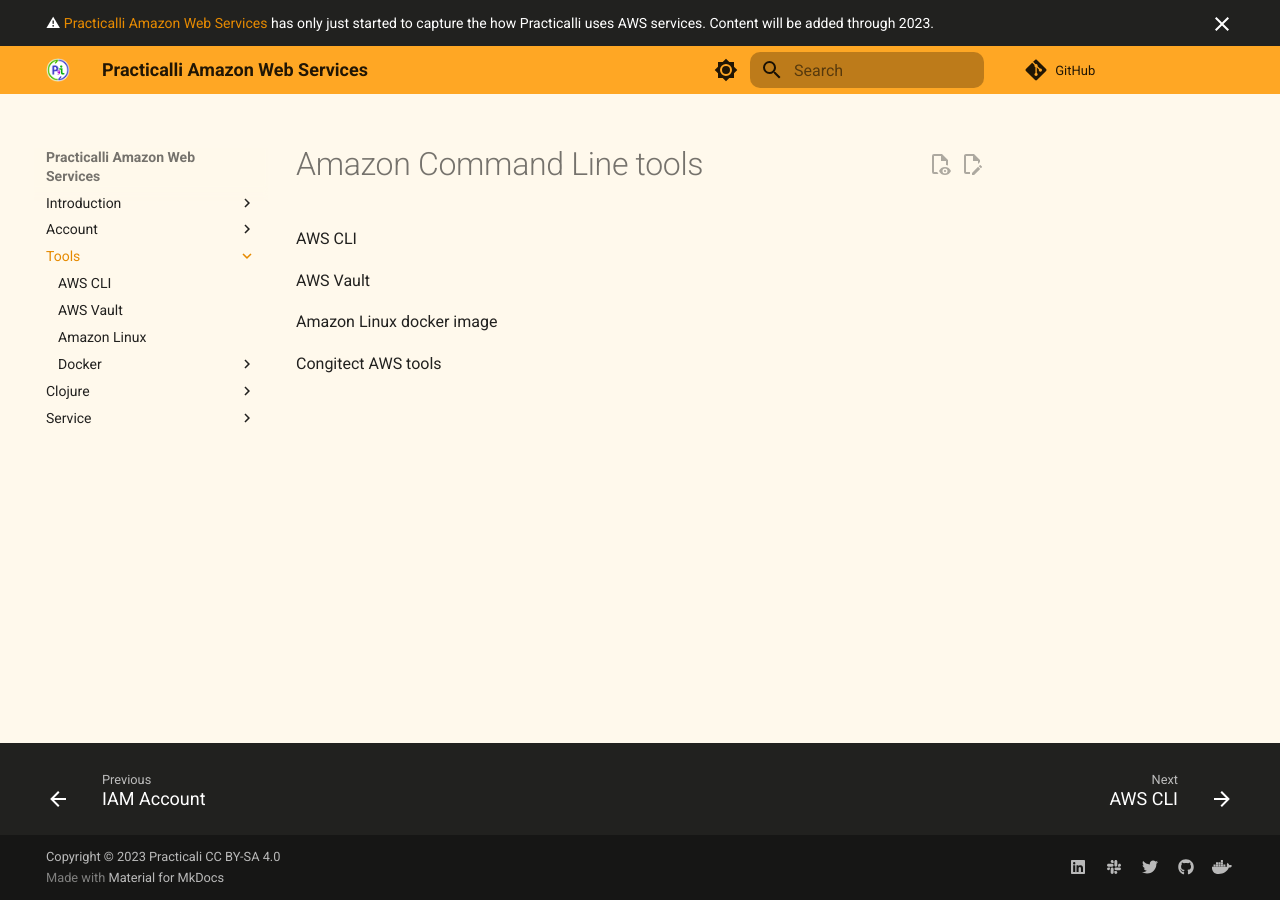
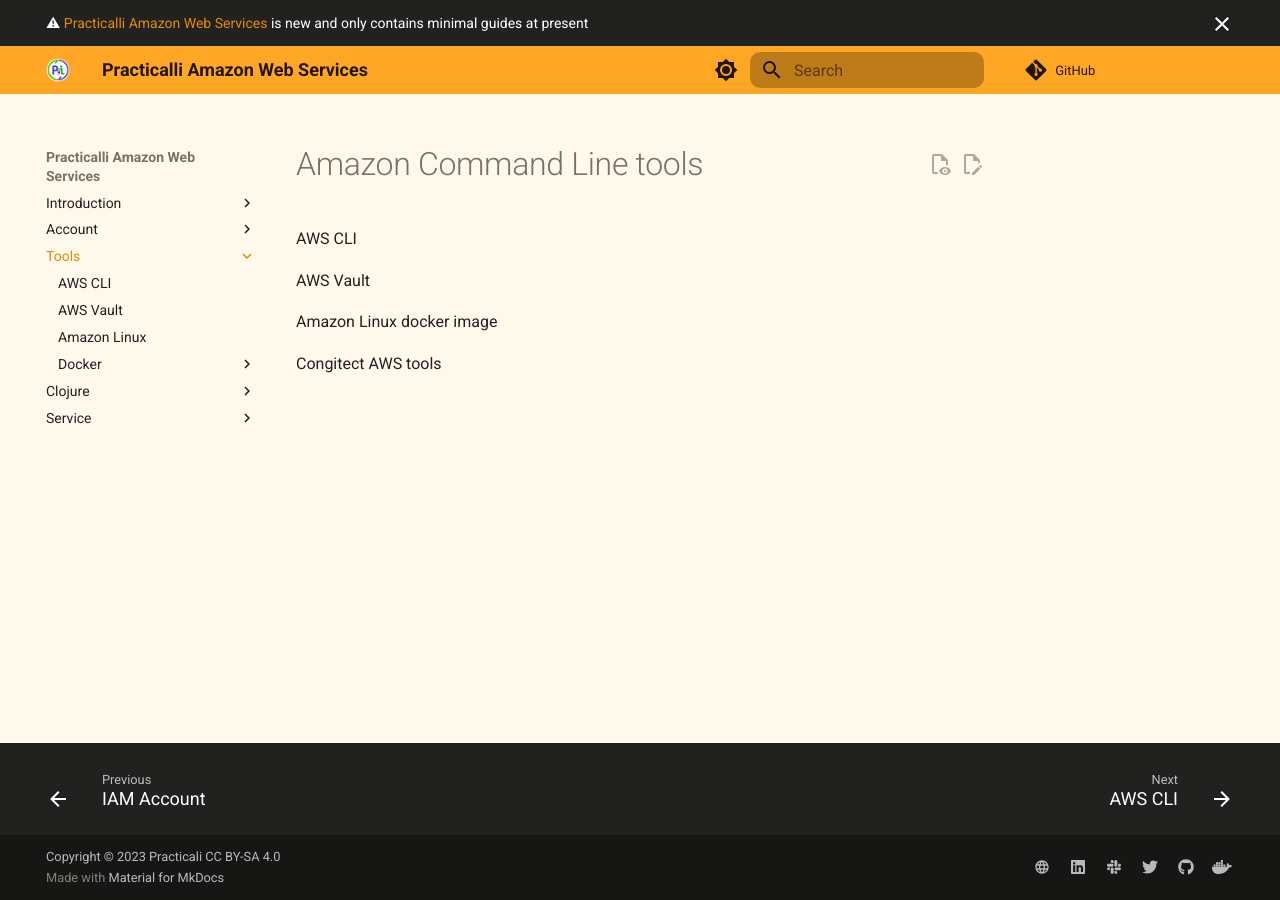
Before and after one commit to practicalli/amazon-web-services, an MkDocs documentation site: the page built from docs/tools/index.md, in a window 1280 px wide. Built offline with MkDocs 1.6.1 and Material for MkDocs 9.7.7, drawn with Linux system fonts in a browser that asks for light colours; plug-ins that fetch from the network failed and are left out; comment, search, counter and statistics services are not loaded.

Commit message:
mkdocs: footer and formatting

```diff
--- a/mkdocs.yml
+++ b/mkdocs.yml
@@ -29,7 +29,7 @@
     - navigation.indexes # Nav sections can have files
     - navigation.instant # Avoid page reloading for internal links
     - navigation.top
-    - navigation.tracking # Update URL with anchor
+    - navigation.tracking # Update URL with sub-heading anchor names
   palette:
     # Palette toggle for light mode
     - media: "(prefers-color-scheme: light)"
@@ -39,7 +39,6 @@
       toggle:
         icon: material/brightness-7
         name: Switch to dark mode
-
     # Palette toggle for dark mode
     - media: "(prefers-color-scheme: dark)"
       scheme: slate
@@ -63,8 +62,8 @@
   - md_in_html # Grids
   - footnotes # footnotes and abbreviations
   - pymdownx.emoji:
-      emoji_index: !!python/name:materialx.emoji.twemoji
-      emoji_generator: !!python/name:materialx.emoji.to_svg
+      emoji_index: !!python/name:material.extensions.emoji.twemoji
+      emoji_generator: !!python/name:material.extensions.emoji.to_svg
   - pymdownx.highlight:
       anchor_linenums: true
   - pymdownx.inlinehilite
@@ -111,6 +110,8 @@
     provider: google
     property: G-HK61FVGJ3Z
   social:
+    - icon: material/web
+      link: https://practical.li/
     - icon: fontawesome/brands/linkedin
       link: https://www.linkedin.com/in/jr0cket/
     - icon: fontawesome/brands/slack
--- a/overrides/404.html
+++ b/overrides/404.html
@@ -14,11 +14,8 @@
 </h3>
 
 <p>
-    Practicalli Amazon Web Services is actively being updated to MkDocs, using the Material theme. The update was
-    published to the
-    live site before ready and so some links and images may not be functional.
+    Practicalli Amazon Web Services is in early stage of development
 </p>
-
 
 <p>
     Try use the Search bar at the top of the page
--- a/overrides/main.html
+++ b/overrides/main.html
@@ -12,6 +12,6 @@
 {% block announce %}
 
 &#x26A0; <a href="https://practical.li/amazon-web-services">Practicalli Amazon Web Services</a>
-has only just started to capture the how Practicalli uses AWS services. Content will be added through 2023.
+is new and only contains minimal guides at present
 
 {% endblock %}
```
Also changed, not shown: other parts of overrides/404.html (+2 -2 lines).
